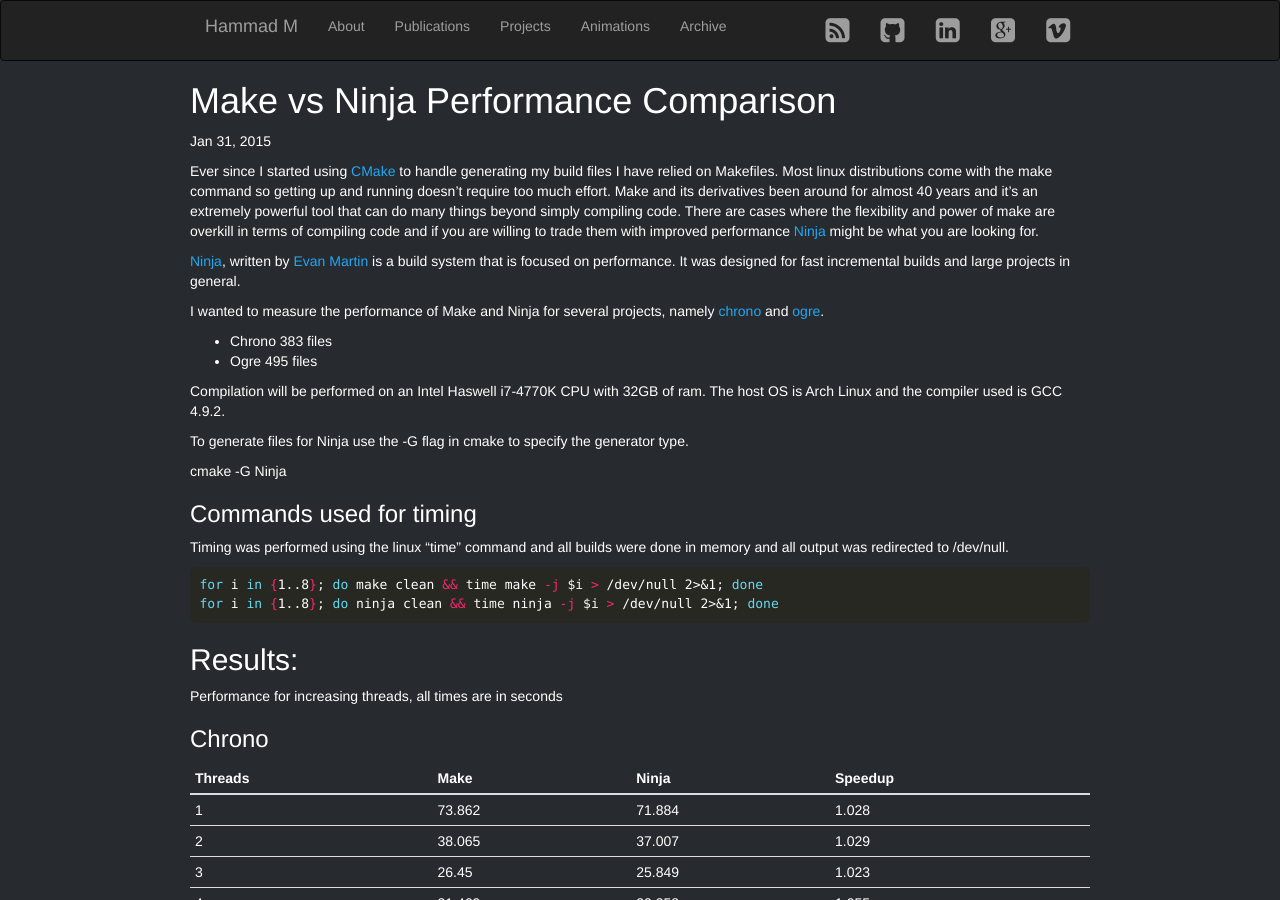
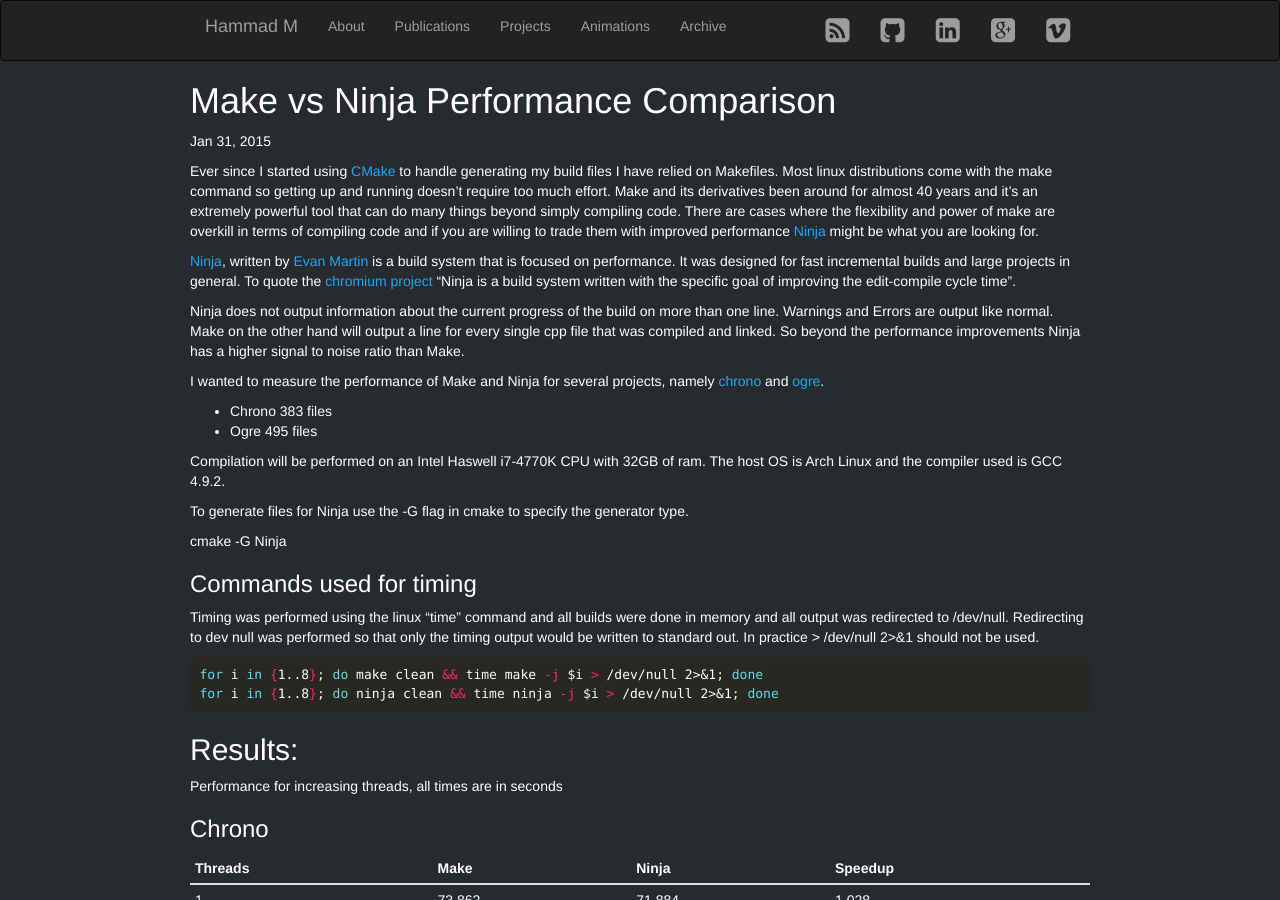
Before and after one commit to hmazhar/hamelot.io, a Jekyll site: the page built from _posts/2015-01-31-make-vs-ninja-performance-comparison.md, in a window 1280 px wide and 900 px high. Built offline with Jekyll 4.4.1, drawn with Linux system fonts in a browser that asks for light colours; nearby versions of some CDN libraries; some web fonts are replaced.

Commit message:
Update content

```diff
--- a/_posts/2015-01-31-make-vs-ninja-performance-comparison.md
+++ b/_posts/2015-01-31-make-vs-ninja-performance-comparison.md
@@ -9,7 +9,10 @@
 
 Ever since I started using [CMake](www.cmake.org/) to handle generating my build files I have relied on Makefiles. Most linux distributions come with the make command so getting up and running doesn't require too much effort. Make and its derivatives been around for almost 40 years and it's an extremely powerful tool that can do many things beyond simply compiling code. There are cases where the flexibility and power of make are overkill in terms of compiling code and if you are willing to trade them with improved performance [Ninja](http://martine.github.io/ninja/) might be what you are looking for.
 
-[Ninja](http://martine.github.io/ninja/), written by [Evan Martin](http://neugierig.org/) is a build system that is focused on performance. It was designed for fast incremental builds and large projects in general.
+[Ninja](http://martine.github.io/ninja/), written by [Evan Martin](http://neugierig.org/) is a build system that is focused on performance. It was designed for fast incremental builds and large projects in general. To quote the [chromium project](https://code.google.com/p/chromium/wiki/NinjaBuild) "Ninja is a build system written with the specific goal of improving the edit-compile cycle time".
+
+Ninja does not output information about the current progress of the build on more than one line. Warnings and Errors are output like normal. Make on the other hand will output a line for every single cpp file that was compiled and linked. So beyond the performance improvements Ninja has a higher signal to noise ratio than Make.
+
 
 I wanted to measure the performance of Make and Ninja for several projects, namely [chrono](https://github.com/projectchrono/chrono) and  [ogre](http://www.ogre3d.org/).
 
@@ -25,7 +28,7 @@
 
 ###Commands used for timing
 
-Timing was performed using the linux "time" command and all builds were done in memory and all output was redirected to /dev/null.
+Timing was performed using the linux "time" command and all builds were done in memory and all output was redirected to /dev/null. Redirecting to dev null was performed so that only the timing output would be written to standard out. In practice > /dev/null 2>&1 should not be used.
 
 {% highlight bash %}
 for i in {1..8}; do make clean && time make -j $i > /dev/null 2>&1; done
```
